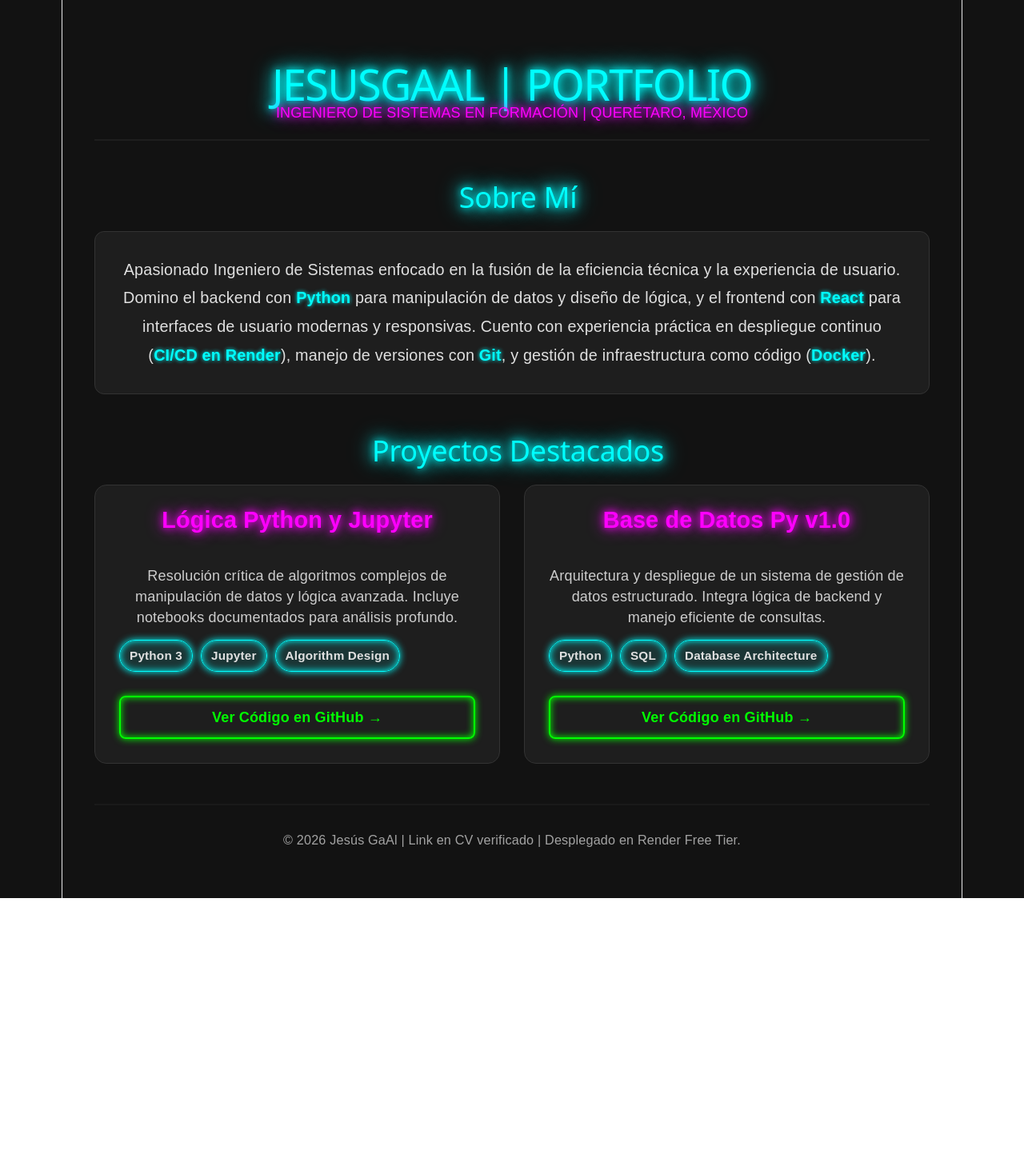
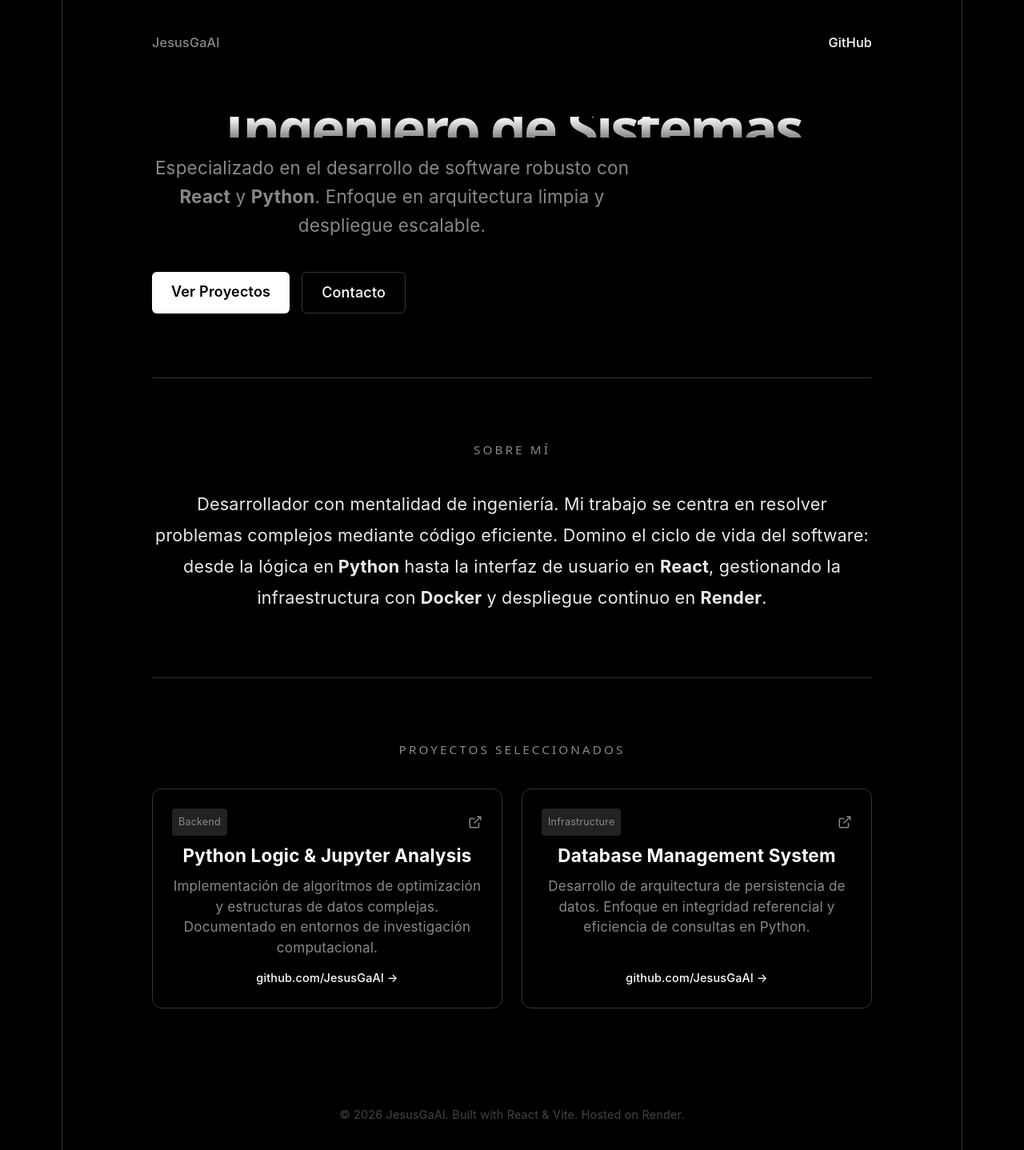
Before and after one commit to JesusGaAl/Portafolio_react, a React (Vite) app: page / in a window 1280 px wide. Shown: the top 1438 px of the page at 80% size. Before the commit the page ends 1123 px from the top, so only its background shows below. Built offline with nearby package versions, Linux system fonts and the light colour scheme.

Commit message:
DIseño de portafolio 3.

```diff
--- a/src/App.css
+++ b/src/App.css
@@ -1,163 +1,194 @@
 /* src/App.css */
 :root {
-  --bg-dark: #121212;
-  --bg-card: #1e1e1e;
-  --neon-cyan: #00ffff;
-  --neon-magenta: #ff00ff;
-  --neon-green: #00ff00;
-  --text-primary: #e0e0e0;
+  --black: #000000;
+  --white: #ffffff;
+  --gray-light: #888888;
+  --gray-dark: #111111;
+  --border: #333333;
+  --accents-2: #eaeaea;
 }
 
 body {
   margin: 0;
-  background-color: var(--bg-dark);
-  color: var(--text-primary);
-  font-family: 'Poppins', sans-serif; /* Puedes añadir la fuente en index.html */
+  background-color: var(--black);
+  color: var(--white);
+  font-family: -apple-system, BlinkMacSystemFont, "Segoe UI", Roboto, Helvetica, Arial, sans-serif;
   -webkit-font-smoothing: antialiased;
 }
 
-.portfolio-container {
-  padding: 60px 40px;
-  min-height: 100vh;
-  display: flex;
-  flex-direction: column;
-  gap: 50px;
+.vercel-layout {
+  max-width: 900px;
+  margin: 0 auto;
+  padding: 0 20px;
 }
 
-/* --- ESTILOS NEÓN --- */
-.neon-text-cyan {
-  color: var(--neon-cyan);
-  text-shadow: 0 0 10px var(--neon-cyan), 0 0 20px var(--neon-cyan), 0 0 30px var(--neon-cyan);
+/* --- NAV --- */
+.nav-minimal {
+  display: flex;
+  justify-content: space-between;
+  padding: 40px 0;
+  font-size: 0.9rem;
+  font-weight: 500;
+  color: var(--gray-light);
 }
 
-.neon-text-magenta {
-  color: var(--neon-magenta);
-  text-shadow: 0 0 10px var(--neon-magenta), 0 0 20px var(--neon-magenta);
+.nav-minimal a {
+  color: var(--white);
+  text-decoration: none;
+  transition: opacity 0.2s;
 }
 
-.neon-border {
-  border: 1px solid var(--neon-cyan);
-  box-shadow: 0 0 10px var(--neon-cyan), 0 0 10px var(--neon-cyan) inset;
+.nav-minimal a:hover { opacity: 0.7; }
+
+/* --- HERO --- */
+.hero {
+  padding-bottom: 80px;
 }
 
-/* --- HEADER --- */
-.portfolio-header {
-  text-align: center;
-  border-bottom: 2px solid var(--bg-card);
-  padding-bottom: 20px;
+.hero h1 {
+  font-size: 4rem;
+  font-weight: 800;
+  letter-spacing: -0.05em;
+  margin: 40px 0 20px 0;
+  background: linear-gradient(180deg, #fff 0%, #888 100%);
+  -webkit-background-clip: text;
+  -webkit-text-fill-color: transparent;
 }
 
-.portfolio-header h1 {
-  font-size: 3rem;
-  margin-bottom: 10px;
+.subtitle {
+  font-size: 1.25rem;
+  color: var(--gray-light);
+  line-height: 1.6;
+  max-width: 600px;
+  margin-bottom: 40px;
 }
 
-/* --- SOBRE MÍ --- */
-.about-section h2, .projects-section h2 {
-  font-size: 2rem;
-  margin-bottom: 20px;
-  padding-left: 15px;
+.hero-cta {
+  display: flex;
+  gap: 15px;
 }
 
-.about-content {
-  background-color: var(--bg-card);
-  padding: 30px;
-  border-radius: 12px;
-  line-height: 1.8;
-  font-size: 1.1rem;
-  position: relative;
-  border: 1px solid #333;
+.btn-primary {
+  background: var(--white);
+  color: var(--black);
+  padding: 12px 24px;
+  border-radius: 6px;
+  text-decoration: none;
+  font-weight: 600;
+  transition: background 0.2s;
 }
 
-.highlight-python, .highlight-react, .highlight-git, .highlight-docker, .highlight-render {
-  font-weight: bold;
-  color: var(--neon-cyan);
-  text-shadow: 0 0 5px var(--neon-cyan);
+.btn-primary:hover { background: #ccc; }
+
+.btn-secondary {
+  border: 1px solid var(--border);
+  color: var(--white);
+  padding: 12px 24px;
+  border-radius: 6px;
+  text-decoration: none;
+  font-weight: 500;
+  transition: background 0.2s;
 }
 
-/* --- PROYECTOS --- */
+.btn-secondary:hover { background: var(--gray-dark); }
+
+/* --- SECTIONS --- */
+.section-container {
+  padding: 80px 0;
+  border-top: 1px solid var(--border);
+}
+
+.section-title {
+  font-size: 0.85rem;
+  text-transform: uppercase;
+  letter-spacing: 0.2em;
+  color: var(--gray-light);
+  margin-bottom: 40px;
+}
+
+.about-text {
+  font-size: 1.2rem;
+  line-height: 1.8;
+  color: var(--accents-2);
+}
+
+/* --- PROJECTS GRID --- */
 .projects-grid {
   display: grid;
-  grid-template-columns: repeat(auto-fit, minmax(320px, 1fr));
-  gap: 30px;
+  grid-template-columns: repeat(auto-fit, minmax(300px, 1fr));
+  gap: 24px;
 }
 
 .project-card {
-  background-color: var(--bg-card);
-  padding: 30px;
-  border-radius: 15px;
+  border: 1px solid var(--border);
+  border-radius: 12px;
+  padding: 24px;
+  text-decoration: none;
+  color: inherit;
+  transition: border-color 0.2s, background 0.2s;
   display: flex;
   flex-direction: column;
-  gap: 15px;
-  transition: transform 0.3s ease, box-shadow 0.3s ease;
-  border: 1px solid #333;
+  gap: 12px;
 }
 
 .project-card:hover {
-  transform: translateY(-5px);
-  border: 1px solid var(--neon-magenta);
-  box-shadow: 0 0 20px rgba(255, 0, 255, 0.2);
+  border-color: var(--white);
+  background: var(--gray-dark);
+}
+
+.card-header {
+  display: flex;
+  justify-content: space-between;
+  align-items: center;
+}
+
+.badge {
+  font-size: 0.7rem;
+  background: #222;
+  padding: 4px 8px;
+  border-radius: 4px;
+  color: var(--gray-light);
+}
+
+.external-icon {
+  width: 18px;
+  height: 18px;
+  color: var(--gray-light);
 }
 
 .project-card h3 {
-  font-size: 1.6rem;
-  margin-top: 0;
+  margin: 0;
+  font-size: 1.25rem;
 }
 
-.project-desc {
-  font-size: 1rem;
-  opacity: 0.9;
-  flex-grow: 1;
+.project-card p {
+  color: var(--gray-light);
+  font-size: 0.95rem;
+  line-height: 1.5;
+  margin: 0;
 }
 
-.tech-stack {
-  display: flex;
-  flex-wrap: wrap;
-  gap: 10px;
-  margin-bottom: 15px;
+.card-footer {
+  font-size: 0.8rem;
+  color: var(--white);
+  font-weight: 500;
+  margin-top: auto;
 }
 
-.tech-badge {
-  padding: 6px 12px;
-  border-radius: 20px;
-  font-size: 0.85rem;
-  font-weight: bold;
-  background-color: rgba(0, 255, 255, 0.1);
+.footer {
+  padding: 40px 0;
+  color: #444;
+  font-size: 0.8rem;
+  text-align: center;
 }
 
-.neon-button-green {
-  background-color: transparent;
-  color: var(--neon-green);
-  border: 2px solid var(--neon-green);
-  padding: 12px 20px;
-  border-radius: 8px;
-  text-decoration: none;
-  font-weight: bold;
-  text-align: center;
-  transition: background-color 0.3s ease, box-shadow 0.3s ease;
-  box-shadow: 0 0 10px var(--neon-green), 0 0 10px var(--neon-green) inset;
+/* Animación de entrada */
+.tracking-in-expand {
+	animation: tracking-in-expand 0.7s cubic-bezier(0.215, 0.610, 0.355, 1.000) both;
 }
 
-.neon-button-green:hover {
-  background-color: var(--neon-green);
-  color: #121212;
-  box-shadow: 0 0 30px var(--neon-green), 0 0 20px var(--neon-green) inset;
+@keyframes tracking-in-expand {
+  0% { letter-spacing: -0.5em; opacity: 0; }
+  40% { opacity: 0.6; }
+  100% { opacity: 1; }
 }
-
-/* --- FOOTER --- */
-.portfolio-footer {
-  text-align: center;
-  margin-top: auto;
-  padding-top: 30px;
-  border-top: 2px solid var(--bg-card);
-  font-size: 0.9rem;
-  opacity: 0.7;
-}
-
-/* --- RESPONSIVE --- */
-@media (max-width: 768px) {
-  .portfolio-container { padding: 30px; }
-  .portfolio-header h1 { font-size: 2.2rem; }
-  .about-content { padding: 20px; font-size: 1rem; }
-  .project-card h3 { font-size: 1.4rem; }
-}
--- a/src/App.jsx
+++ b/src/App.jsx
@@ -1,68 +1,77 @@
 import React from 'react'
-import './App.css' // Importante, crearemos este archivo
+import './App.css'
 
 function App() {
   const proyectos = [
     {
-      titulo: "Lógica Python y Jupyter",
-      desc: "Resolución crítica de algoritmos complejos de manipulación de datos y lógica avanzada. Incluye notebooks documentados para análisis profundo.",
+      titulo: "Python Logic & Jupyter Analysis",
+      desc: "Implementación de algoritmos de optimización y estructuras de datos complejas. Documentado en entornos de investigación computacional.",
       link: "https://github.com/JesusGaAl/Python_Ejercicios",
-      techs: ["Python 3", "Jupyter", "Algorithm Design"]
+      badge: "Backend"
     },
     {
-      titulo: "Base de Datos Py v1.0",
-      desc: "Arquitectura y despliegue de un sistema de gestión de datos estructurado. Integra lógica de backend y manejo eficiente de consultas.",
+      titulo: "Database Management System",
+      desc: "Desarrollo de arquitectura de persistencia de datos. Enfoque en integridad referencial y eficiencia de consultas en Python.",
       link: "https://github.com/JesusGaAl/proyecto_database_py",
-      techs: ["Python", "SQL", "Database Architecture"]
+      badge: "Infrastructure"
     }
   ];
 
   return (
-    <div className="portfolio-container">
-      {/* --- HEADER --- */}
-      <header className="portfolio-header">
-        <h1 className="neon-text-cyan">JESUSGAAL | PORTFOLIO</h1>
-        <p className="neon-text-magenta">INGENIERO DE SISTEMAS EN FORMACIÓN | QUERÉTARO, MÉXICO</p>
+    <div className="vercel-layout">
+      {/* --- HERO SECTION --- */}
+      <header className="hero">
+        <nav className="nav-minimal">
+          <span>JesusGaAl</span>
+          <a href="https://github.com/JesusGaAl" target="_blank">GitHub</a>
+        </nav>
+
+        <div className="hero-content">
+          <h1 className="tracking-in-expand">Ingeniero de Sistemas</h1>
+          <p className="subtitle">
+            Especializado en el desarrollo de software robusto con <strong>React</strong> y <strong>Python</strong>.
+            Enfoque en arquitectura limpia y despliegue escalable.
+          </p>
+          <div className="hero-cta">
+            <a href="#proyectos" className="btn-primary">Ver Proyectos</a>
+            <a href="mailto:tu-correo@ejemplo.com" className="btn-secondary">Contacto</a>
+          </div>
+        </div>
       </header>
 
-      {/* --- SOBRE MÍ --- */}
-      <section className="about-section">
-        <h2 className="neon-text-cyan border-glow">Sobre Mí</h2>
-        <div className="about-content border-glow-content">
-          <p>
-            Apasionado Ingeniero de Sistemas enfocado en la fusión de la eficiencia técnica y la experiencia de usuario.
-            Domino el backend con <span className="highlight-python">Python</span> para manipulación de datos y diseño de lógica,
-            y el frontend con <span className="highlight-react">React</span> para interfaces de usuario modernas y responsivas.
-            Cuento con experiencia práctica en despliegue continuo (<span className="highlight-render">CI/CD en Render</span>),
-            manejo de versiones con <span className="highlight-git">Git</span>, y gestión de infraestructura como código (<span className="highlight-docker">Docker</span>).
-          </p>
-        </div>
+      {/* --- SOBRE MÍ (Minimal) --- */}
+      <section className="section-container">
+        <h2 className="section-title">Sobre mí</h2>
+        <p className="about-text">
+          Desarrollador con mentalidad de ingeniería. Mi trabajo se centra en resolver problemas complejos
+          mediante código eficiente. Domino el ciclo de vida del software: desde la lógica en
+          <strong> Python</strong> hasta la interfaz de usuario en <strong>React</strong>,
+          gestionando la infraestructura con <strong>Docker</strong> y despliegue continuo en <strong>Render</strong>.
+        </p>
       </section>
 
-      {/* --- PROYECTOS --- */}
-      <section className="projects-section">
-        <h2 className="neon-text-cyan border-glow">Proyectos Destacados</h2>
+      {/* --- PROYECTOS (Vercel Style Grid) --- */}
+      <section id="proyectos" className="section-container">
+        <h2 className="section-title">Proyectos Seleccionados</h2>
         <div className="projects-grid">
           {proyectos.map((proy, i) => (
-            <div key={i} className="project-card border-glow-card">
-              <h3 className="neon-text-magenta">{proy.titulo}</h3>
-              <p className="project-desc">{proy.desc}</p>
-              <div className="tech-stack">
-                {proy.techs.map(tech => (
-                  <span key={tech} className="tech-badge neon-border">{tech}</span>
-                ))}
+            <a key={i} href={proy.link} target="_blank" rel="noopener noreferrer" className="project-card">
+              <div className="card-header">
+                <span className="badge">{proy.badge}</span>
+                <svg className="external-icon" viewBox="0 0 24 24" fill="none" stroke="currentColor" strokeWidth="2">
+                  <path d="M18 13v6a2 2 0 0 1-2 2H5a2 2 0 0 1-2-2V8a2 2 0 0 1 2-2h6M15 3h6v6M10 14L21 3" />
+                </svg>
               </div>
-              <a href={proy.link} target="_blank" rel="noopener noreferrer" className="neon-button-green">
-                Ver Código en GitHub →
-              </a>
-            </div>
+              <h3>{proy.titulo}</h3>
+              <p>{proy.desc}</p>
+              <span className="card-footer">github.com/JesusGaAl →</span>
+            </a>
           ))}
         </div>
       </section>
 
-      {/* --- FOOTER --- */}
-      <footer className="portfolio-footer">
-        <p>&copy; 2026 Jesús GaAl | Link en CV verificado | Desplegado en Render Free Tier.</p>
+      <footer className="footer">
+        <p>© 2026 JesusGaAl. Built with React & Vite. Hosted on Render.</p>
       </footer>
     </div>
   )
```
